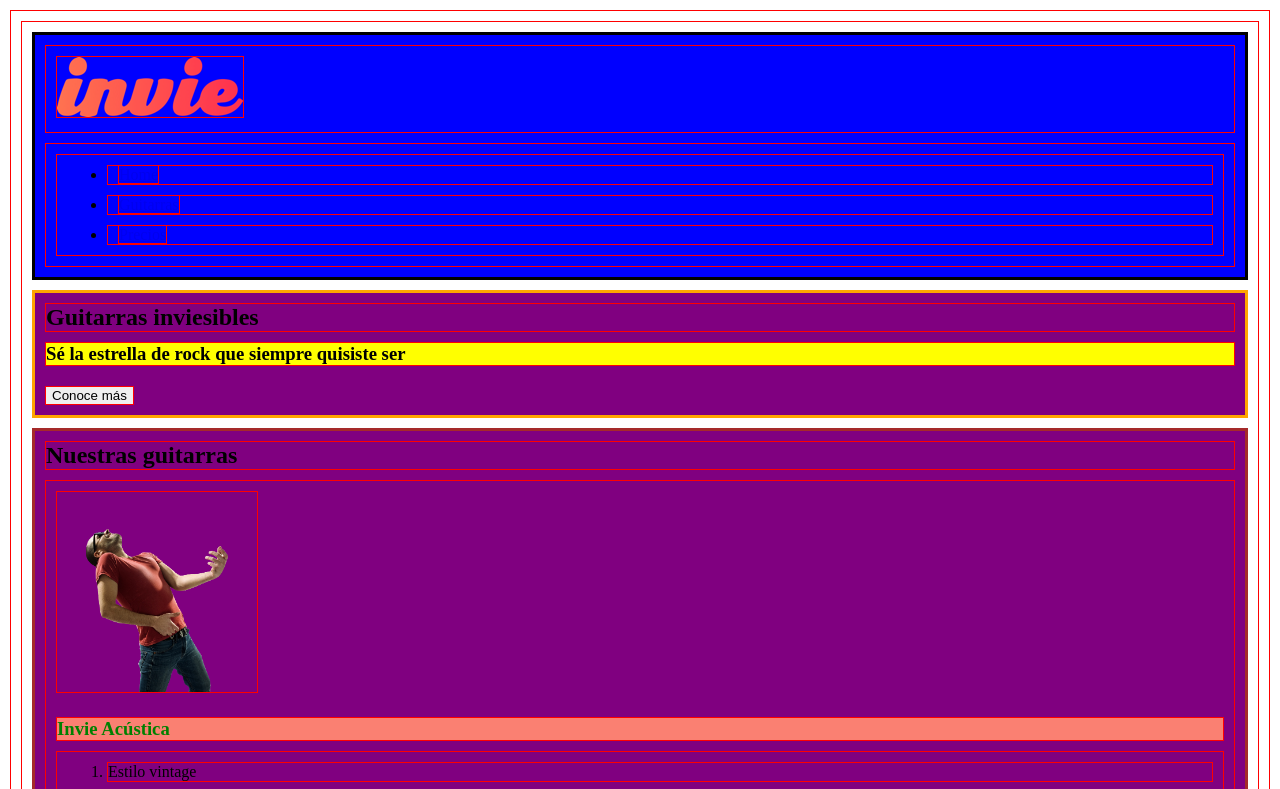
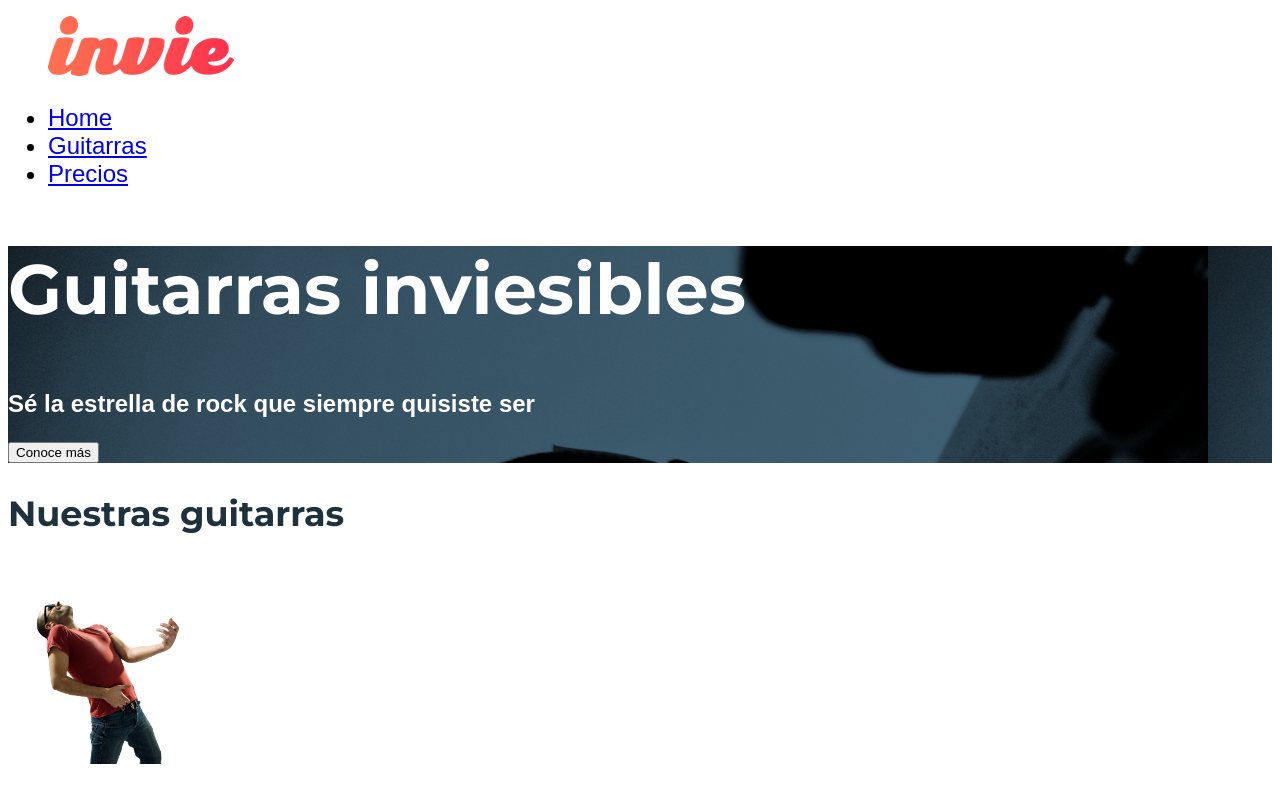
Before and after one commit to Antoniobocanegra/Dwo, a plain HTML site: page invie/index.html in a window 1280 px wide. Shown: the top 789 px of the page. Drawn offline with Linux system fonts and the light colour scheme; a web font is replaced by a local one.

Commit message:
google fonts

```diff
--- a/invie/css/invie.css
+++ b/invie/css/invie.css
@@ -1,41 +1,32 @@
-/*
-tipo de selector {
-    propiedad: valor;
-    propiedad2: valor;
-}*/
-/*selector universal*/
-* {
-    border: 1px solid red;
-    margin: 10px;
+
+body {
+    font-family: 'Allerta', sans-serif;
 }
-/*selector de etiqueta*/
-header {
-    background: blue;
-}
-section {
-    background: purple;
+.titulo {
+    font-family: 'Montserrat', sans-serif;
+    font-size: 70px;
+
 }
 
-/*selector descendente*/
-article h3 {
-    color: green;
+.title-a {
+    font-size: 24px;
+}
+.title-b {
+    font-size: 50px;
+}
+.guitarras {
+    color: #1F313C;
+}
+.guitarras h2 {
+    font-family: 'Montserrat', sans-serif;
+    font-size: 35px;
 }
 
-/*selectores de clase*/
-.title-a {
-    background: yellow;
-}
-.title-b {
-    background: salmon;
+.portada {
+    background-image: url('../images/background.png');
+    color: white;
 }
 
-/*selector de id*/
-#header {
-    border: 3px solid black;
+.menu {
+    font-size: 24px;
 }
-#portada{
-    border: 3px solid orange;
-}
-#guitarras {
-    border: 3px solid brown;
-}
--- a/invie/index.html
+++ b/invie/index.html
@@ -4,6 +4,7 @@
     <meta charset="UTF-8">
     <title>Invie - tus mejores guitarras!!</title>
     <link rel="stylesheet" href="css/invie.css">
+    <link href="https://fonts.googleapis.com/css?family=Montserrat:400,700|Allerta" rel="stylesheet">
     </style>
 </head>
 <body>
@@ -26,7 +27,7 @@
         </nav>
     </header>
     <section id="portada" class= "portada"> <!--portada-->
-        <h1>Guitarras inviesibles</h1>  <!--titulo-->
+        <h1 class="titulo">Guitarras inviesibles</h1>  <!--titulo-->
         <h3 class = "title-a">Sé la estrella de rock que siempre quisiste ser</h3> <!--resumen-->
         <button>Conoce más</button> <!--boton-->
     </section>
```
